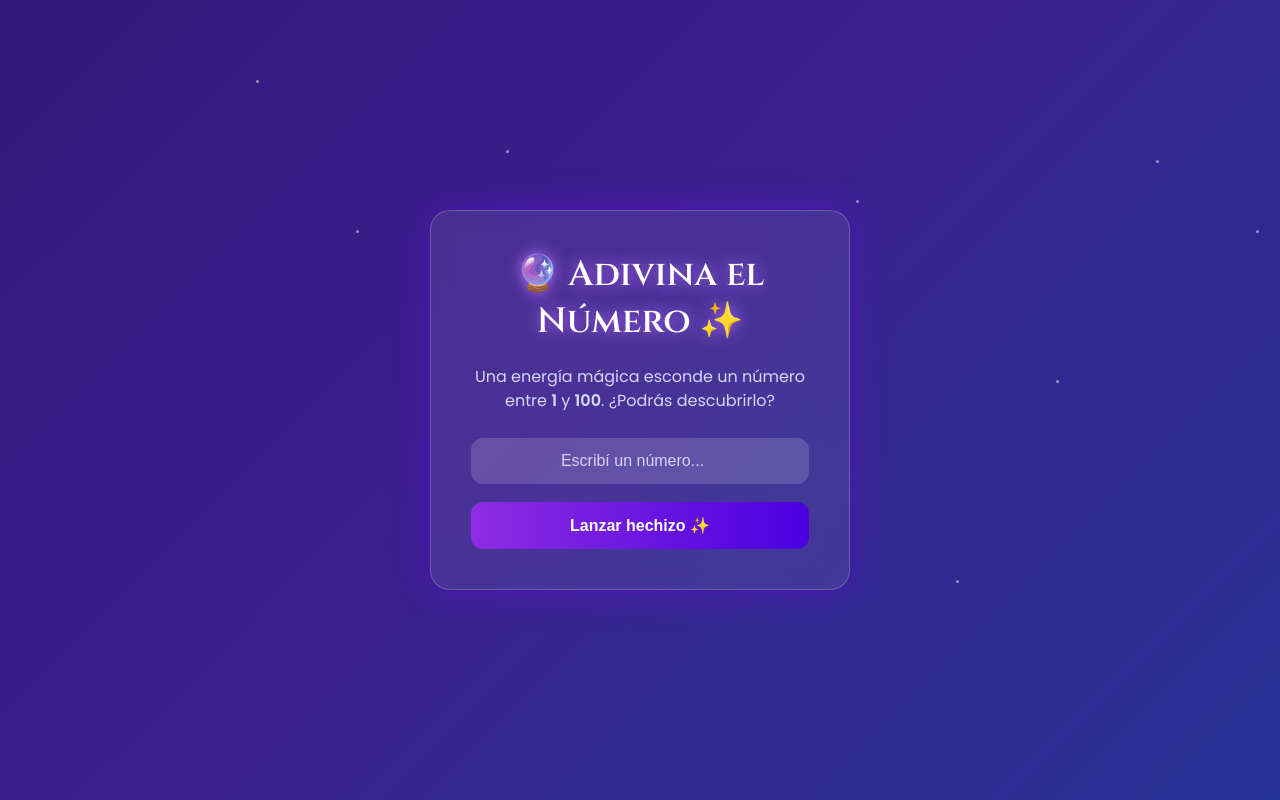
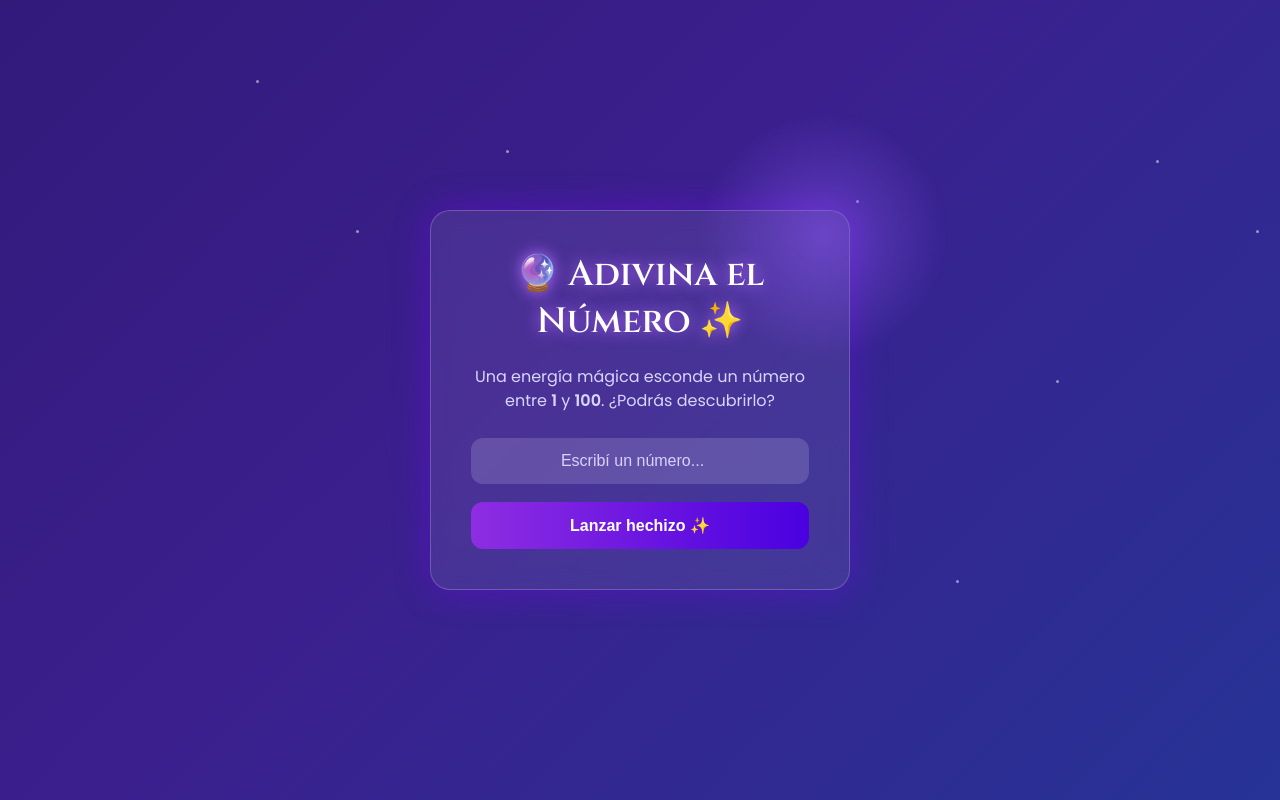
Before and after one commit to 2021ibanezmorena-hash/adivinar-numero-flask, a Flask app: page / in a window 1280 px wide. Run offline with Flask 3, Linux system fonts and the light colour scheme.

Commit message:
Update style.css

```diff
--- a/static/style.css
+++ b/static/style.css
@@ -61,6 +61,16 @@ body::before{
     text-align:center;
     color:white;
     z-index:2;
+}
+.contenedor::before{
+    content:"";
+    position:absolute;
+    width:250px;
+    height:250px;
+    background:radial-gradient(circle, rgba(150,90,255,.45), transparent 70%);
+    top:-100px;
+    right:-100px;
+    z-index:-1;
 }
 
 h1{
```
